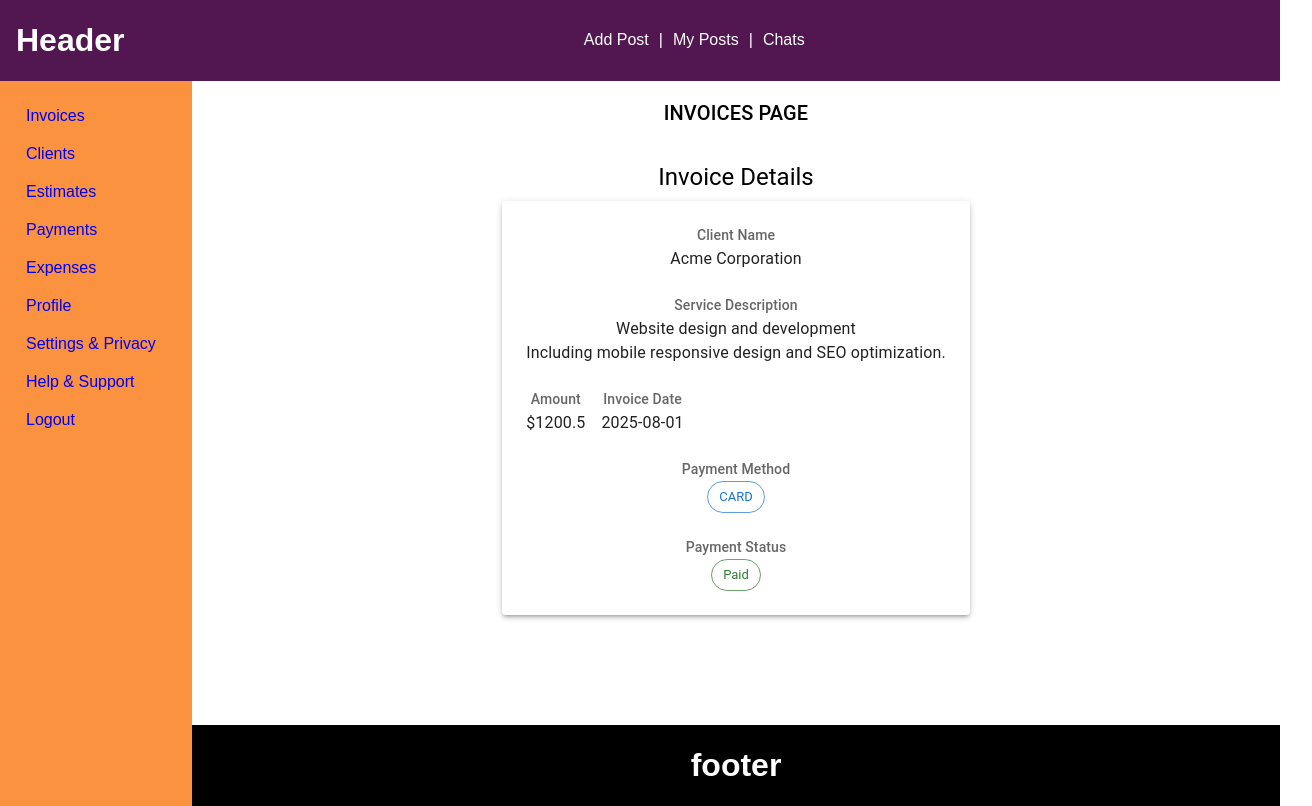
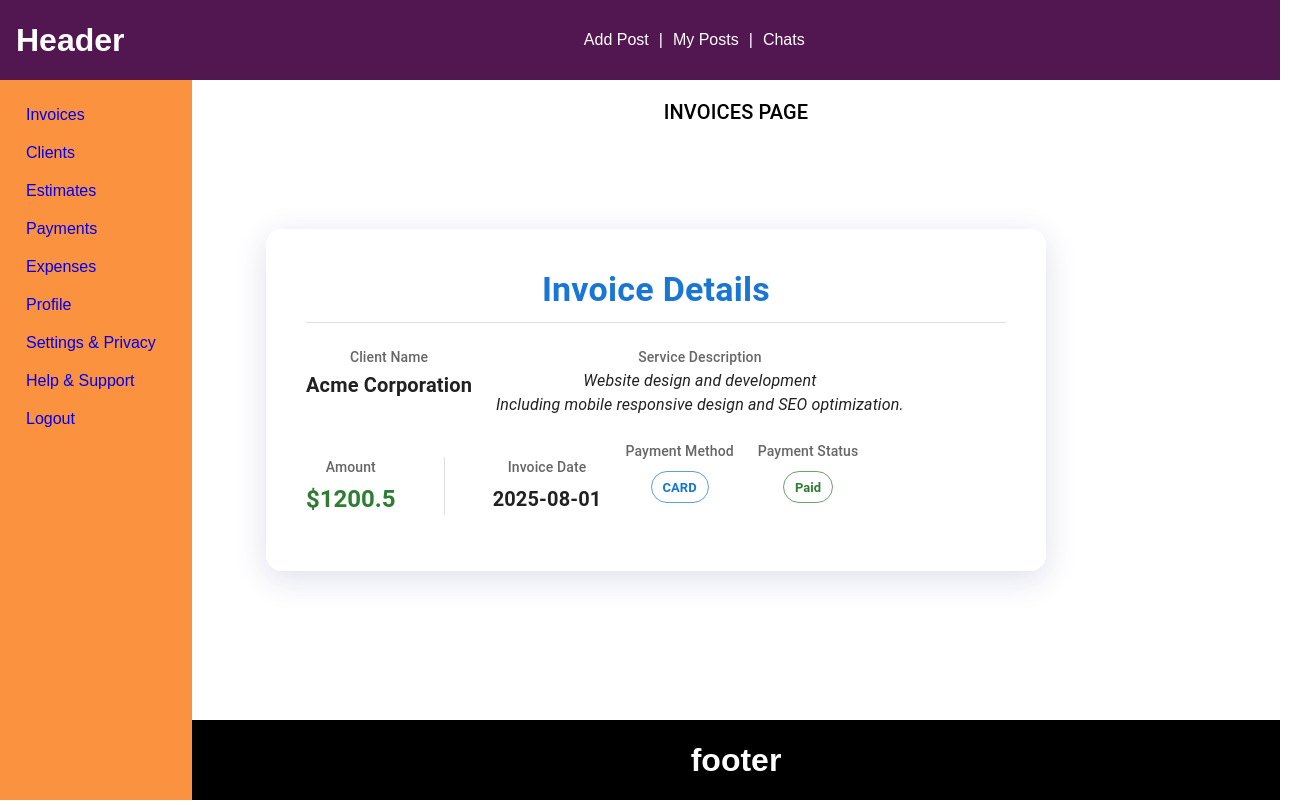
Before and after one commit to PritamChaudhari23/invoice-manager-frontend, a React (Vite) app: page /invoices/1 in a window 1280 px wide. Shown: the whole page, 1312 px wide, since content can reach past the window. Built offline with nearby package versions, Linux system fonts and the light colour scheme.

Commit message:
ui fixes

```diff
--- a/src/app/components/Auth/AuthProvider.jsx
+++ b/src/app/components/Auth/AuthProvider.jsx
@@ -3,7 +3,7 @@ import { createContext, useContext, useState } from "react";
 const AuthContext = createContext(undefined);
 
 export const AuthProvider = ({ children }) => {
-  const [isAuthenticated, setIsAuthenticated] = useState(true);
+  const [isAuthenticated, setIsAuthenticated] = useState(true); // TO - DO: set to false in production
 
   const login = () => setIsAuthenticated(true);
   const logout = () => setIsAuthenticated(false);
--- a/src/app/pages/Invoice/InvoiceAddEdit.jsx
+++ b/src/app/pages/Invoice/InvoiceAddEdit.jsx
@@ -12,6 +12,7 @@ import {
   FormControlLabel,
   Button,
   Box,
+  Paper,
 } from "@mui/material";
 import { DatePicker, LocalizationProvider } from "@mui/x-date-pickers";
 import { AdapterMoment } from "@mui/x-date-pickers/AdapterMoment";
@@ -65,7 +66,27 @@ const InvoiceAddEdit = ({ mode }) => {
   };
 
   return (
-    <Box maxWidth="sm" mx="auto" py={4}>
+    <Box
+      maxWidth="sm"
+      mx="auto"
+      py={4}
+      minHeight="100vh"
+      display="flex"
+      alignItems="center"
+      justifyContent="center"
+      bgcolor="linear-gradient(135deg, #e0eafc 0%, #cfdef3 100%)"
+    >
+      <Paper
+        elevation={6}
+        sx={{
+          p: 4,
+          maxWidth: 540,
+          width: "100%",
+          borderRadius: 4,
+          boxShadow: "0 8px 32px 0 rgba(31, 38, 135, 0.15)",
+          background: "rgba(255,255,255,0.98)",
+        }}
+      >
         <Typography variant="h5" align="center" gutterBottom>
           {mode === "edit" ? "Edit Invoice" : "Add Invoice"}
         </Typography>
@@ -180,6 +201,7 @@ const InvoiceAddEdit = ({ mode }) => {
             </Grid>
           </Grid>
         </form>
+      </Paper>
     </Box>
   );
 };
--- a/src/app/pages/Invoice/InvoiceDetails.jsx
+++ b/src/app/pages/Invoice/InvoiceDetails.jsx
@@ -1,7 +1,5 @@
 import { useEffect, useState } from "react";
 import { Grid, Typography, Box, Paper, Divider, Chip } from "@mui/material";
-import { DatePicker, LocalizationProvider } from "@mui/x-date-pickers";
-import { AdapterMoment } from "@mui/x-date-pickers/AdapterMoment";
 import moment from "moment";
 
 const InvoiceDetails = ({ invoiceId, fetchInvoiceById }) => {
@@ -35,74 +33,125 @@ const InvoiceDetails = ({ invoiceId, fetchInvoiceById }) => {
   }
 
   return (
-    <Box maxWidth="sm" mx="auto" py={4}>
-      <Typography variant="h5" align="center" gutterBottom>
-        Invoice Details
-      </Typography>
+    <Box
+      sx={{
+        position: "absolute",
+        top: 0,
+        left: 0,
+        width: "100vw",
+        height: "100vh",
+        display: "flex",
+        alignItems: "center",
+        justifyContent: "center",
+        bgcolor: "linear-gradient(135deg, #e0eafc 0%, #cfdef3 100%)",
+        px: 2,
+      }}
+    >
+      <Paper
+        elevation={6}
+        sx={{
+          p: 5,
+          width: "100%",
+          maxWidth: 700,
+          borderRadius: 4,
+          background: "rgba(255,255,255,0.98)",
+          boxShadow: "0 8px 32px 0 rgba(31, 38, 135, 0.15)",
+        }}
+      >
+        <Typography
+          variant="h4"
+          align="center"
+          fontWeight={700}
+          color="primary"
+          gutterBottom
+        >
+          Invoice Details
+        </Typography>
+        <Divider sx={{ mb: 3 }} />
 
-      <Paper elevation={3} sx={{ p: 3 }}>
-        <Grid container spacing={3} direction="column">
+        <Grid container spacing={3}>
           {/* Client Name */}
           <Grid item xs={12}>
-            <Typography variant="subtitle2" color="textSecondary">
+            <Typography variant="subtitle2" color="text.secondary">
               Client Name
             </Typography>
-            <Typography variant="body1">{invoice.clientName}</Typography>
+            <Typography variant="h6" fontWeight={600}>
+              {invoice.clientName}
+            </Typography>
           </Grid>
 
           {/* Service Description */}
           <Grid item xs={12}>
-            <Typography variant="subtitle2" color="textSecondary">
+            <Typography variant="subtitle2" color="text.secondary">
               Service Description
             </Typography>
-            <Typography variant="body1" whiteSpace="pre-line">
+            <Typography
+              variant="body1"
+              sx={{ whiteSpace: "pre-line", fontStyle: "italic" }}
+            >
               {invoice.service}
             </Typography>
           </Grid>
 
           {/* Amount + Invoice Date */}
           <Grid item xs={12}>
-            <Grid container spacing={2}>
-              <Grid item xs={6}>
-                <Typography variant="subtitle2" color="textSecondary">
+            <Box
+              display="flex"
+              justifyContent="center"
+              alignItems="center"
+              gap={6}
+              py={2}
+            >
+              <Box textAlign="center">
+                <Typography variant="subtitle2" color="text.secondary">
                   Amount
                 </Typography>
-                <Typography variant="body1">${invoice.amount}</Typography>
-              </Grid>
-              <Grid item xs={6}>
-                <Typography variant="subtitle2" color="textSecondary">
+                <Typography
+                  variant="h5"
+                  fontWeight={700}
+                  color="success.main"
+                  mt={0.5}
+                >
+                  ${invoice.amount}
+                </Typography>
+              </Box>
+              <Divider orientation="vertical" flexItem />
+              <Box textAlign="center">
+                <Typography variant="subtitle2" color="text.secondary">
                   Invoice Date
                 </Typography>
-                <Typography variant="body1">
+                <Typography variant="h6" fontWeight={600} mt={0.5}>
                   {invoice.invoiceDate
                     ? moment(invoice.invoiceDate).format("YYYY-MM-DD")
                     : "-"}
                 </Typography>
-              </Grid>
-            </Grid>
+              </Box>
+            </Box>
           </Grid>
 
           {/* Payment Method */}
-          <Grid item xs={12}>
-            <Typography variant="subtitle2" color="textSecondary">
+          <Grid item xs={12} sm={6}>
+            <Typography variant="subtitle2" color="text.secondary">
               Payment Method
             </Typography>
             <Chip
               label={invoice.paymentMethod?.toUpperCase() || "-"}
               color="primary"
               variant="outlined"
+              sx={{ fontWeight: 600, mt: 1 }}
             />
           </Grid>
 
           {/* Payment Status */}
-          <Grid item xs={12}>
-            <Typography variant="subtitle2" color="textSecondary">
+          <Grid item xs={12} sm={6}>
+            <Typography variant="subtitle2" color="text.secondary">
               Payment Status
             </Typography>
             <Chip
               label={invoice.isPaid ? "Paid" : "Unpaid"}
               color={invoice.isPaid ? "success" : "warning"}
               variant="outlined"
+              sx={{ fontWeight: 600, mt: 1 }}
             />
           </Grid>
         </Grid>
--- a/src/app/pages/Invoice/InvoiceList.jsx
+++ b/src/app/pages/Invoice/InvoiceList.jsx
@@ -43,7 +43,7 @@ const InvoiceList = () => {
   ];
 
   return (
-    <div>
+    <Box sx={{ width: "100%" }}>
       <Typography variant="subtitle1" gutterBottom>
         Invoice List
       </Typography>
@@ -56,7 +56,7 @@ const InvoiceList = () => {
           checkboxSelection
         />
       </Box>
-    </div>
+    </Box>
   );
 };
 
```
Lines whose indentation alone changed are shown as unchanged.
